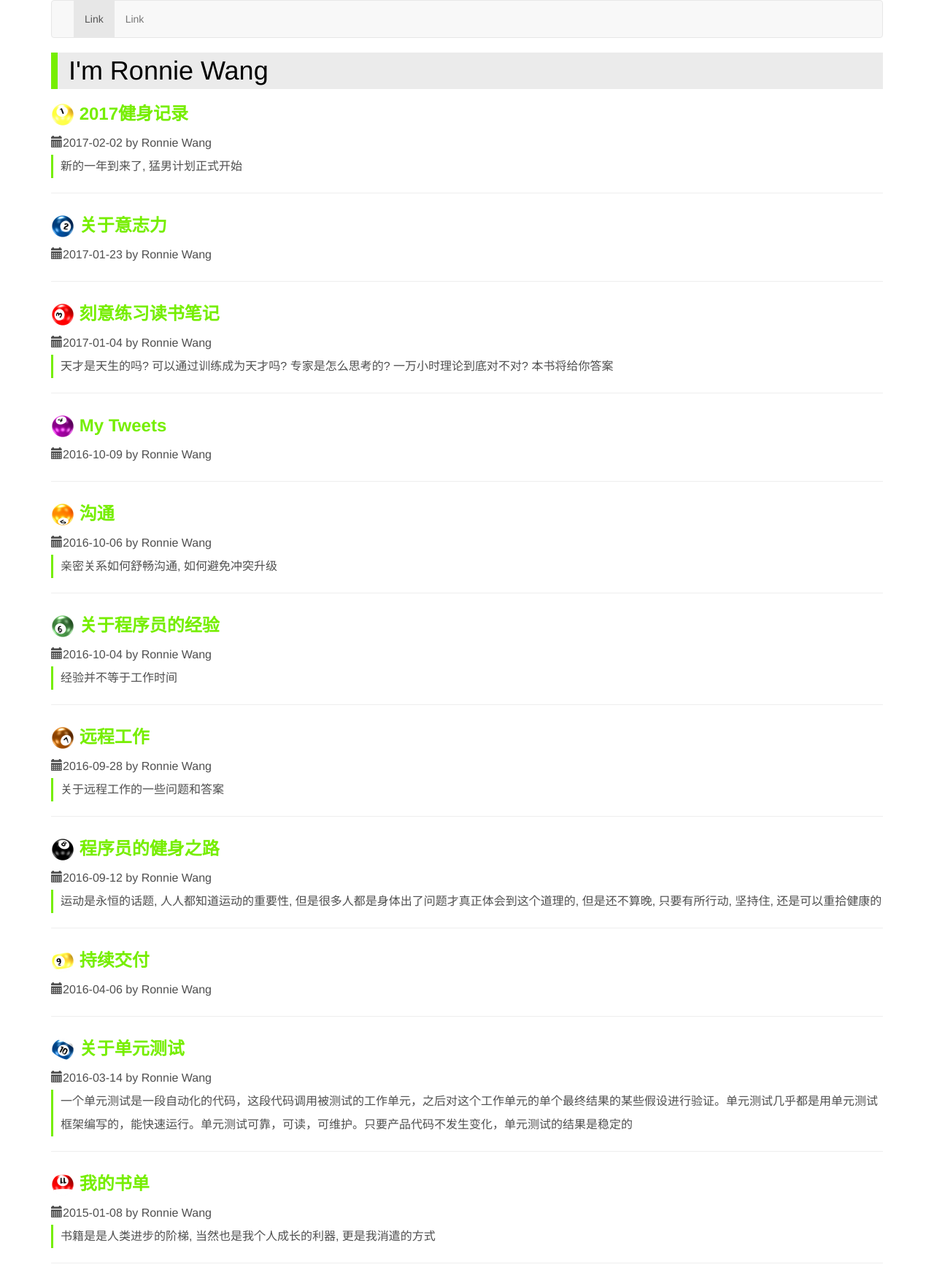
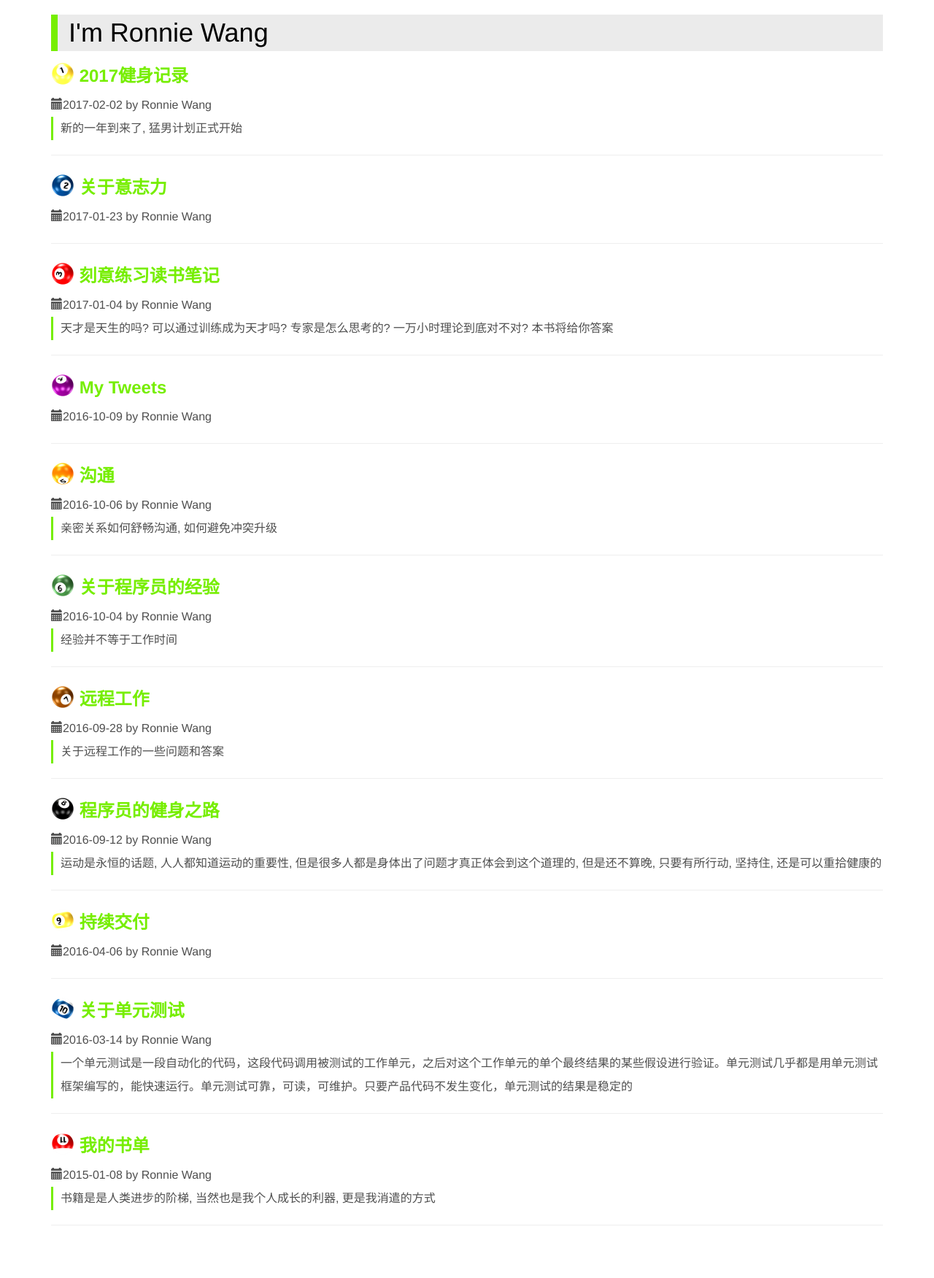
Before and after one commit to ronniewang/ronniewang.github.io, a Jekyll site: the page built from index.html, in a window 1280 px wide. Shown: the whole page at 73% size. Built offline with Jekyll 4.4.1, drawn with Linux system fonts in a browser that asks for light colours; after the commit the page ends 1699 px from its top, so only the background shows below that.

Commit message:
update files

```diff
--- a/_layouts/default.html
+++ b/_layouts/default.html
@@ -70,34 +70,35 @@
 
         .img {
             width: 32px;
+            vertical-align: sub;
         }
     </style>
     <title>{{ page.title }}</title>
 </head>
 <body class="container">
-<nav class="navbar navbar-default">
-    <div class="container-fluid">
-        <!-- Brand and toggle get grouped for better mobile display -->
-        <div class="navbar-header">
-            <button type="button" class="navbar-toggle collapsed" data-toggle="collapse"
-                    data-target="#bs-example-navbar-collapse-1" aria-expanded="false">
-                <span class="sr-only">Toggle navigation</span>
-                <span class="icon-bar"></span>
-                <span class="icon-bar"></span>
-                <span class="icon-bar"></span>
-            </button>
-            <!--<a class="navbar-brand" href="#"><img alt="Brand" src="http://ronnie.wang/images/1.png"></a>-->
-        </div>
+<!--<nav class="navbar navbar-default">-->
+    <!--<div class="container-fluid">-->
+        <!--&lt;!&ndash; Brand and toggle get grouped for better mobile display &ndash;&gt;-->
+        <!--<div class="navbar-header">-->
+            <!--<button type="button" class="navbar-toggle collapsed" data-toggle="collapse"-->
+                    <!--data-target="#bs-example-navbar-collapse-1" aria-expanded="false">-->
+                <!--<span class="sr-only">Toggle navigation</span>-->
+                <!--<span class="icon-bar"></span>-->
+                <!--<span class="icon-bar"></span>-->
+                <!--<span class="icon-bar"></span>-->
+            <!--</button>-->
+            <!--&lt;!&ndash;<a class="navbar-brand" href="#"><img alt="Brand" src="http://ronnie.wang/images/1.png"></a>&ndash;&gt;-->
+        <!--</div>-->
 
-        <!-- Collect the nav links, forms, and other content for toggling -->
-        <div class="collapse navbar-collapse" id="bs-example-navbar-collapse-1">
-            <ul class="nav navbar-nav">
-                <li class="active"><a href="http://www.baidu.com">Link <span class="sr-only">(current)</span></a></li>
-                <li><a href="http://www.baidu.com">Link</a></li>
-            </ul>
-        </div><!-- /.navbar-collapse -->
-    </div><!-- /.container-fluid -->
-</nav>
+        <!--&lt;!&ndash; Collect the nav links, forms, and other content for toggling &ndash;&gt;-->
+        <!--<div class="collapse navbar-collapse" id="bs-example-navbar-collapse-1">-->
+            <!--<ul class="nav navbar-nav">-->
+                <!--<li class="active"><a href="http://www.baidu.com">Link <span class="sr-only">(current)</span></a></li>-->
+                <!--<li><a href="http://www.baidu.com">Link</a></li>-->
+            <!--</ul>-->
+        <!--</div>&lt;!&ndash; /.navbar-collapse &ndash;&gt;-->
+    <!--</div>&lt;!&ndash; /.container-fluid &ndash;&gt;-->
+<!--</nav>-->
 <div id="content" class="content">
     {{ content }}
 </div>
```
